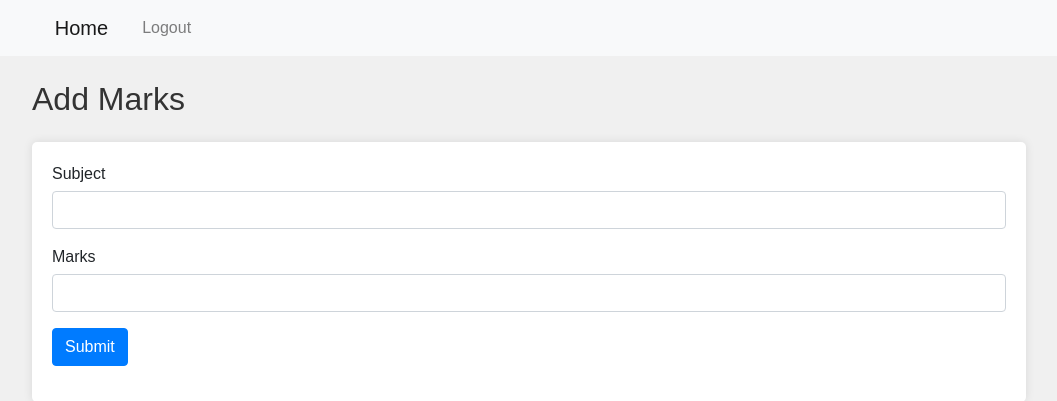
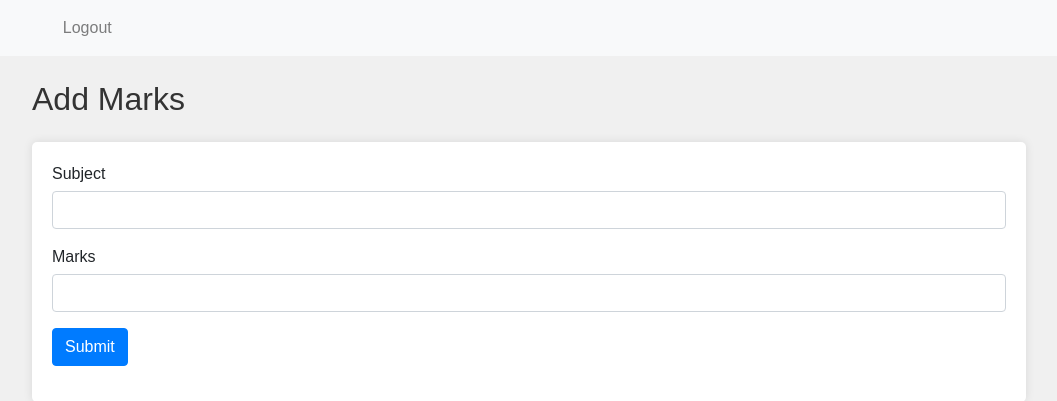
Before and after one commit to Suman-ran/flask_ksvl, a Flask app: page /admin/add_marks/1 in a window 1280 px wide. Shown: the top 401 px of the page, without its empty margins (111-1168 px from the left). Run offline with Flask 3, Linux system fonts and the light colour scheme; the visitor is signed in with stand-in values (Sample User, id 1); some libraries are stand-ins or nearby versions.

Commit message:
base.htm commit

```diff
--- a/templates/base.html
+++ b/templates/base.html
@@ -12,7 +12,7 @@
 <body>
     <nav class="navbar navbar-expand-lg navbar-light bg-light">
         <div class="container">
-            <a class="navbar-brand" href="{{ url_for('home') }}">Home</a>
+<!--            <a class="navbar-brand" href="{{ url_for('home') }}">Home</a>-->
             <div class="collapse navbar-collapse">
                 <ul class="navbar-nav mr-auto">
                     {% if current_user.is_authenticated %}
```
